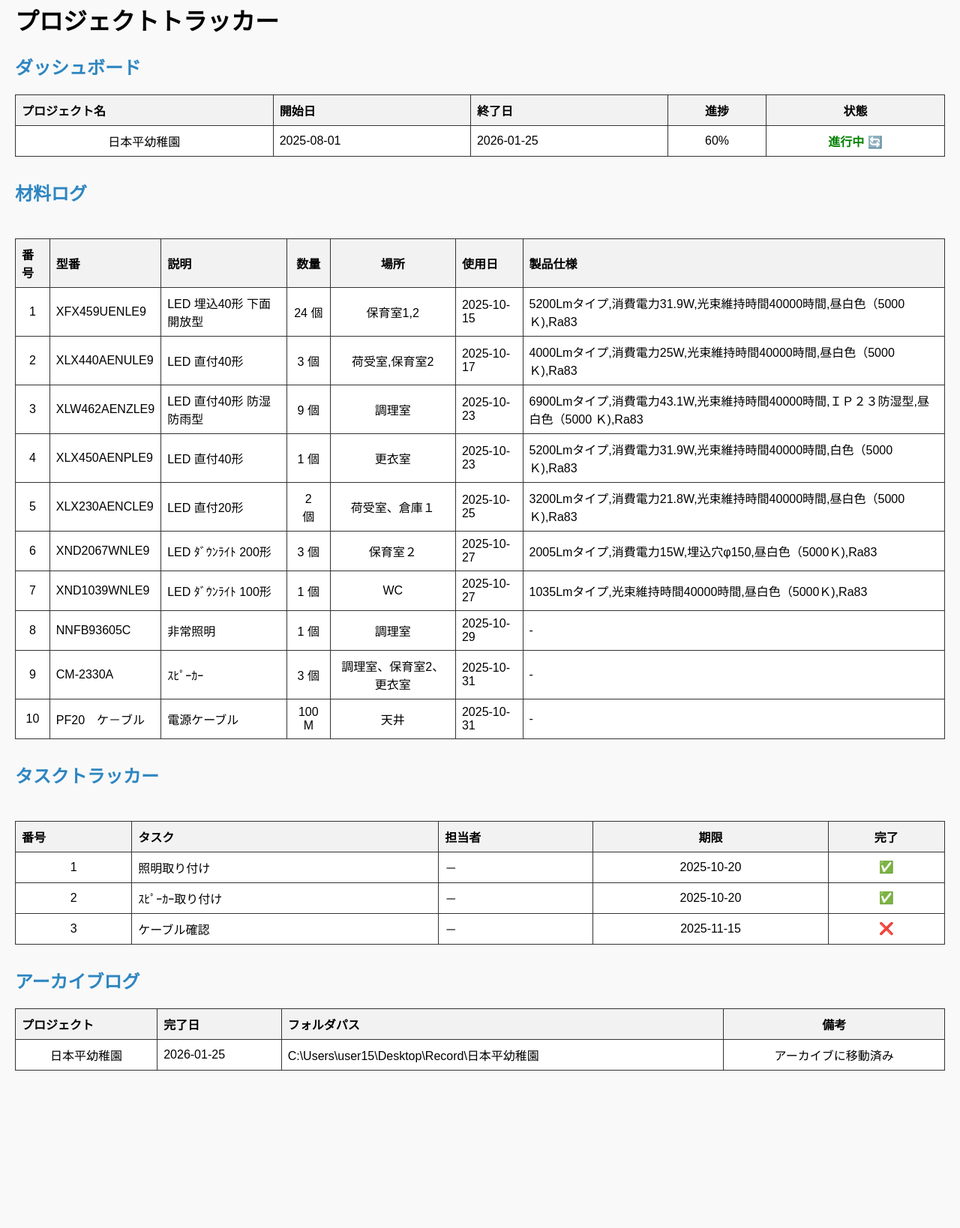
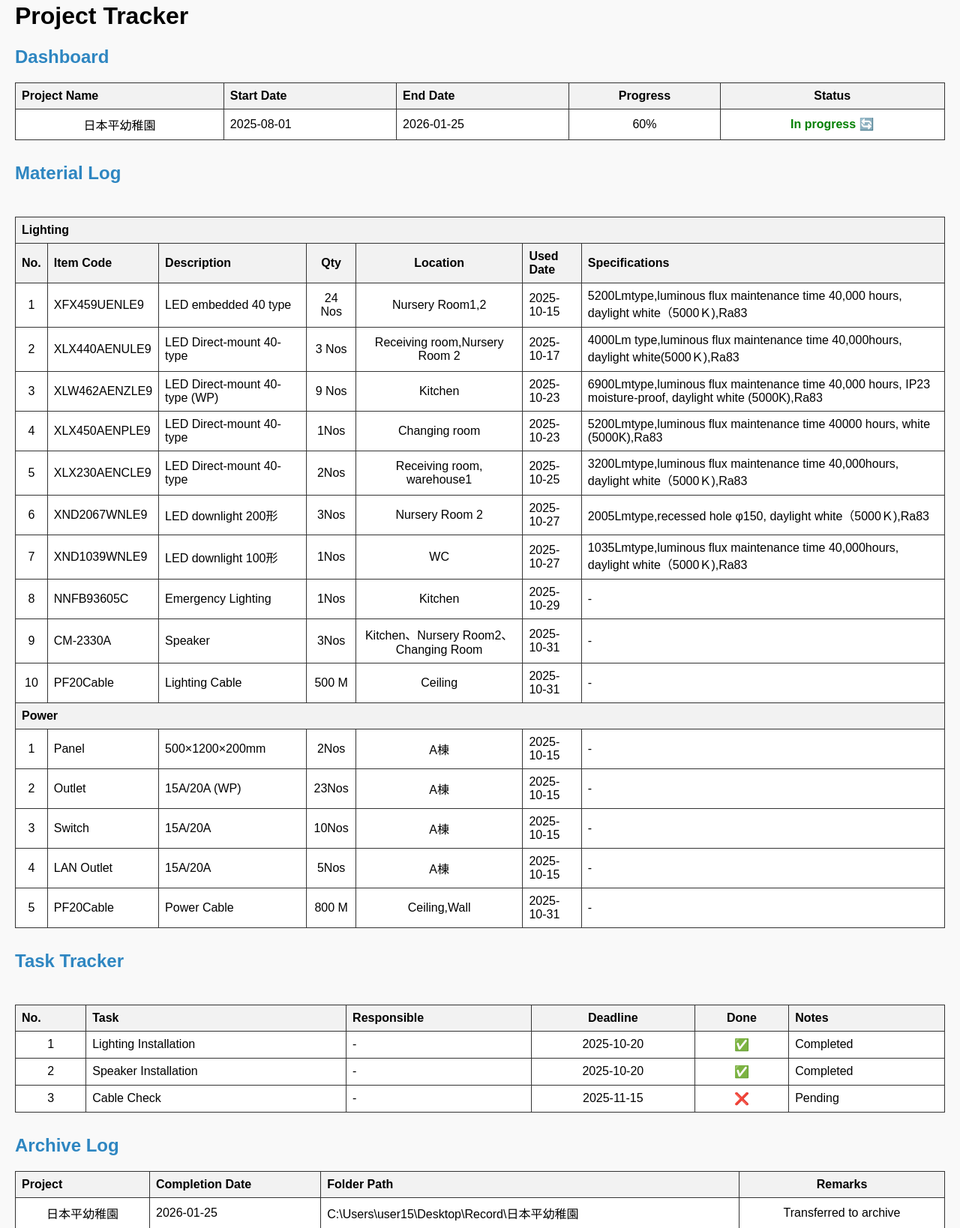
Before and after one commit to winwinhtay272727-UIX/my-page, a plain HTML site: page index.html in a window 1280 px wide. Shown: the part 18-1656 px from the top of the page at 75% size. Before the commit the page ends 1476 px from the top, so only its background shows below. Drawn offline with Linux system fonts and the light colour scheme.

Commit message:
Add files via upload

```diff
--- a/index.html
+++ b/index.html
@@ -2,7 +2,7 @@
 <html lang="ja">
 <head>
     <meta charset="UTF-8">
-    <title>プロジェクトトラッカー</title>
+    <title>Project Tracker</title>
     <style>
         body {
             font-family: Arial, sans-serif;
@@ -51,115 +51,124 @@
 </head>
 <body>
 
-<h1>プロジェクトトラッカー</h1>
+<h1>Project Tracker</h1>
 
-<h2>ダッシュボード</h2>
+<h2>Dashboard</h2>
 <table>
     <tr>
-        <th>プロジェクト名</th>
-        <th>開始日</th>
-        <th>終了日</th>
-        <th>進捗</th>
-        <th>状態</th>
+        <th>Project Name</th>
+        <th>Start Date</th>
+        <th>End Date</th>
+        <th>Progress</th>
+        <th>Status</th>
     </tr>
     <tr>
         <td>日本平幼稚園</td>
         <td>2025-08-01</td>
         <td>2026-01-25</td>
         <td>60%</td>
-        <td class="status-complete">進行中 🔄</td>
+        <td class="status-complete">In progress 🔄</td>
     </tr>
 
 </table>
 
 
-<h2>材料ログ</h2>
+<h2>Material Log</h2>
 <table>
+
+ <tr>
+
+     <th colspan="7" style="text-align:left; background-color:#f2f2f2; font-weight:bold;">
+            Lighting
+        </th>
+     </tr>
     <tr>
-        <th>番号</th>
-        <th>型番</th>
-        <th>説明</th>
-        <th>数量</th>
-        <th>場所</th>
-        <th>使用日</th>
-	<th>製品仕様</th>
+        <th>No.</th>
+        <th>Item Code</th>
+        <th>Description</th>
+        <th>Qty</th>
+        <th>Location</th>
+        <th>Used Date</th>
+	<th>Specifications</th>
 
     </tr>
+
+
     <tr>
         <td>1</td>
         <td>XFX459UENLE9</td>
-        <td>LED 埋込40形 下面開放型</td>
-        <td>24 個</td>
-        <td>保育室1,2</td>
+        <td>LED embedded 40 type</td>
+        <td>24 Nos</td>
+        <td>Nursery Room1,2</td>
         <td>2025-10-15</td>
-	<td>5200Lmタイプ,消費電力31.9W,光束維持時間40000時間,昼白色（5000Ｋ),Ra83</td>
+	<td>5200Lmtype,luminous flux maintenance time 40,000 hours, daylight white（5000Ｋ),Ra83</td>
 
     </tr>
     <tr>
         <td>2</td>
         <td>XLX440AENULE9</td>
-        <td>LED 直付40形</td>
-        <td>3 個</td>
-        <td>荷受室,保育室2</td>
+        <td>LED Direct-mount 40-type</td>
+        <td>3 Nos</td>
+        <td>Receiving room,Nursery Room 2</td>
         <td>2025-10-17</td>
-	<td>4000Lmタイプ,消費電力25W,光束維持時間40000時間,昼白色（5000Ｋ),Ra83</td>
+	<td>4000Lm type,luminous flux maintenance time 40,000hours, daylight white(5000Ｋ),Ra83</td>
 
     </tr>
 　　<tr>
         <td>3</td>
         <td>XLW462AENZLE9</td>
-        <td>LED 直付40形 防湿防雨型</td>
-        <td>9 個</td>
-        <td>調理室</td>
+        <td>LED Direct-mount 40-type (WP)</td>
+        <td>9 Nos</td>
+        <td>Kitchen</td>
         <td>2025-10-23</td>
-	<td>6900Lmタイプ,消費電力43.1W,光束維持時間40000時間,ＩＰ２３防湿型,昼白色（5000 	Ｋ),Ra83</td>
+	<td>6900Lmtype,luminous flux maintenance time 40,000 hours, IP23 moisture-proof, daylight white (5000K),Ra83</td>
     </tr>
 　　<tr>
         <td>4</td>
         <td>XLX450AENPLE9</td>
-        <td>LED 直付40形</td>
-        <td>1 個</td>
-        <td>更衣室</td>
+        <td>LED Direct-mount 40-type</td>
+        <td>1Nos</td>
+        <td>Changing room</td>
         <td>2025-10-23</td>
-	<td>5200Lmタイプ,消費電力31.9W,光束維持時間40000時間,白色（5000Ｋ),Ra83</td>
+	<td>5200Lmtype,luminous flux maintenance time 40000 hours, white (5000K),Ra83</td>
     </tr>
 　　<tr>
         <td>5</td>
         <td>XLX230AENCLE9</td>
-        <td>LED 直付20形</td>
-        <td>2　個</td>
-        <td>荷受室、倉庫１</td>
+        <td>LED Direct-mount 40-type</td>
+        <td>2Nos</td>
+        <td>Receiving room, warehouse1</td>
         <td>2025-10-25</td>
-	<td>3200Lmタイプ,消費電力21.8W,光束維持時間40000時間,昼白色（5000Ｋ),Ra83</td>
+	<td>3200Lmtype,luminous flux maintenance time 40,000hours, daylight white（5000Ｋ),Ra83</td>
 
     </tr>
 　　<tr>
         <td>6</td>
         <td>XND2067WNLE9</td>
-        <td>LED ﾀﾞｳﾝﾗｲﾄ 200形</td>
-        <td>3 個</td>
-        <td>保育室２</td>
+        <td>LED downlight 200形</td>
+        <td>3Nos</td>
+        <td>Nursery Room 2</td>
         <td>2025-10-27</td>
-	<td>2005Lmタイプ,消費電力15W,埋込穴φ150,昼白色（5000Ｋ),Ra83</td>
+	<td>2005Lmtype,recessed hole φ150, daylight white（5000Ｋ),Ra83</td>
 
 
     </tr>
 　　<tr>
         <td>7</td>
         <td>XND1039WNLE9</td>
-        <td>LED ﾀﾞｳﾝﾗｲﾄ 100形</td>
-        <td>1 個</td>
+        <td>LED downlight 100形</td>
+        <td>1Nos</td>
         <td>WC</td>
         <td>2025-10-27</td>
-	<td>1035Lmタイプ,光束維持時間40000時間,昼白色（5000Ｋ),Ra83</td>
+	<td>1035Lmtype,luminous flux maintenance time 40,000hours, daylight white（5000Ｋ),Ra83</td>
 
     </tr>
 　　<tr>
         <td>8</td>
         <td>NNFB93605C</td>
-        <td>非常照明</td>
-        <td>1 個</td>
-        <td>調理室</td>
+        <td>Emergency Lighting</td>
+        <td>1Nos</td>
+        <td>Kitchen</td>
         <td>2025-10-29</td>
 	<td>-</td>
 
@@ -167,72 +176,135 @@
 　　<tr>
         <td>9</td>
         <td>CM-2330A</td>
-        <td>ｽﾋﾟｰｶｰ</td>
-        <td>3 個</td>
-        <td>調理室、保育室2、更衣室</td>
+        <td>Speaker</td>
+        <td>3Nos</td>
+        <td>Kitchen、Nursery Room2、Changing Room</td>
         <td>2025-10-31</td>
 	<td>-</td>
     </tr>
 　　<tr>
         <td>10</td>
-        <td>PF20　ケ－ブル</td>
-        <td>電源ケーブル</td>
-        <td>100 M</td>
-        <td>天井</td>
+        <td>PF20Cable</td>
+        <td>Lighting Cable</td>
+        <td>500 M</td>
+        <td>Ceiling</td>
         <td>2025-10-31</td>
 	<td>-</td>
     </tr>
 
+  <tr>
+
+     <th colspan="7" style="text-align:left; background-color:#f2f2f2; font-weight:bold;">
+            Power
+        </th>
+     </tr>
+　　　<tr>
+        <td>1</td>
+        <td>Panel</td>
+        <td>500×1200×200mm</td>
+        <td>2Nos</td>
+        <td>A棟</td>
+        <td>2025-10-15</td>
+	<td>-</td>
+
+    </tr>
+　　<tr>
+        <td>2</td>
+        <td>Outlet</td>
+        <td>15A/20A (WP)</td>
+        <td>23Nos</td>
+        <td>A棟</td>
+        <td>2025-10-15</td>
+	<td>-</td>
+
+    </tr>
+    <tr>
+        <td>3</td>
+        <td>Switch</td>
+        <td>15A/20A</td>
+        <td>10Nos</td>
+        <td>A棟</td>
+        <td>2025-10-15</td>
+	<td>-</td>
+
+    </tr>
+    <tr>
+        <td>4</td>
+        <td>LAN Outlet</td>
+        <td>15A/20A </td>
+        <td>5Nos</td>
+        <td>A棟</td>
+        <td>2025-10-15</td>
+	<td>-</td>
+
+    </tr>
+
+　  <tr>
+        <td>5</td>
+        <td>PF20Cable</td>
+        <td>Power Cable</td>
+        <td>800 M</td>
+        <td>Ceiling,Wall</td>
+        <td>2025-10-31</td>
+	<td>-</td>
+    </tr>
 
 </table>
 
 
-<h2>タスクトラッカー</h2>
+<h2>Task Tracker</h2>
 <table>
     <tr>
-        <th>番号</th>
-        <th>タスク</th>
-        <th>担当者</th>
-        <th>期限</th>
-        <th>完了</th>
+        <th>No.</th>
+        <th>Task</th>
+        <th>Responsible</th>
+        <th>Deadline</th>
+        <th>Done</th>
+        <th>Notes</th>
     </tr>
     <tr>
         <td>1</td>
-        <td>照明取り付け</td>
-        <td>－</td>
+        <td>Lighting Installation</td>
+        <td>-</td>
         <td>2025-10-20</td>
         <td>✅</td>
+	<td>Completed</td>
+
     </tr>
 　　<tr>
         <td>2</td>
-        <td>ｽﾋﾟｰｶｰ取り付け</td>
-        <td>－</td>
+        <td>Speaker Installation </td>
+        <td>-</td>
         <td>2025-10-20</td>
         <td>✅</td>
+	<td>Completed</td>
+
     </tr>
 
     <tr>
         <td>3</td>
-        <td>ケーブル確認</td>
-        <td>－</td>
+        <td>Cable Check</td>
+        <td>-</td>
         <td>2025-11-15</td>
         <td>❌</td>
+	<td>Pending</td>
+
     </tr>
 </table>
 
-<h2>アーカイブログ</h2>
+<h2>Archive Log</h2>
 <table>
     <tr>
-        <th>プロジェクト</th>
-        <th>完了日</th>
-        <th>フォルダパス</th>
-        <th>備考</th>
+        <th>Project</th>
+        <th>Completion Date</th>
+        <th>Folder Path</th>
+        <th>Remarks</th>
     </tr>
     <tr>
         <td>日本平幼稚園</td>
         <td>2026-01-25</td>
         <td>C:\Users\user15\Desktop\Record\日本平幼稚園</td>
-        <td>アーカイブに移動済み</td>
+        <td>Transferred to archive</td>
     </tr>
 </table>
 
```
